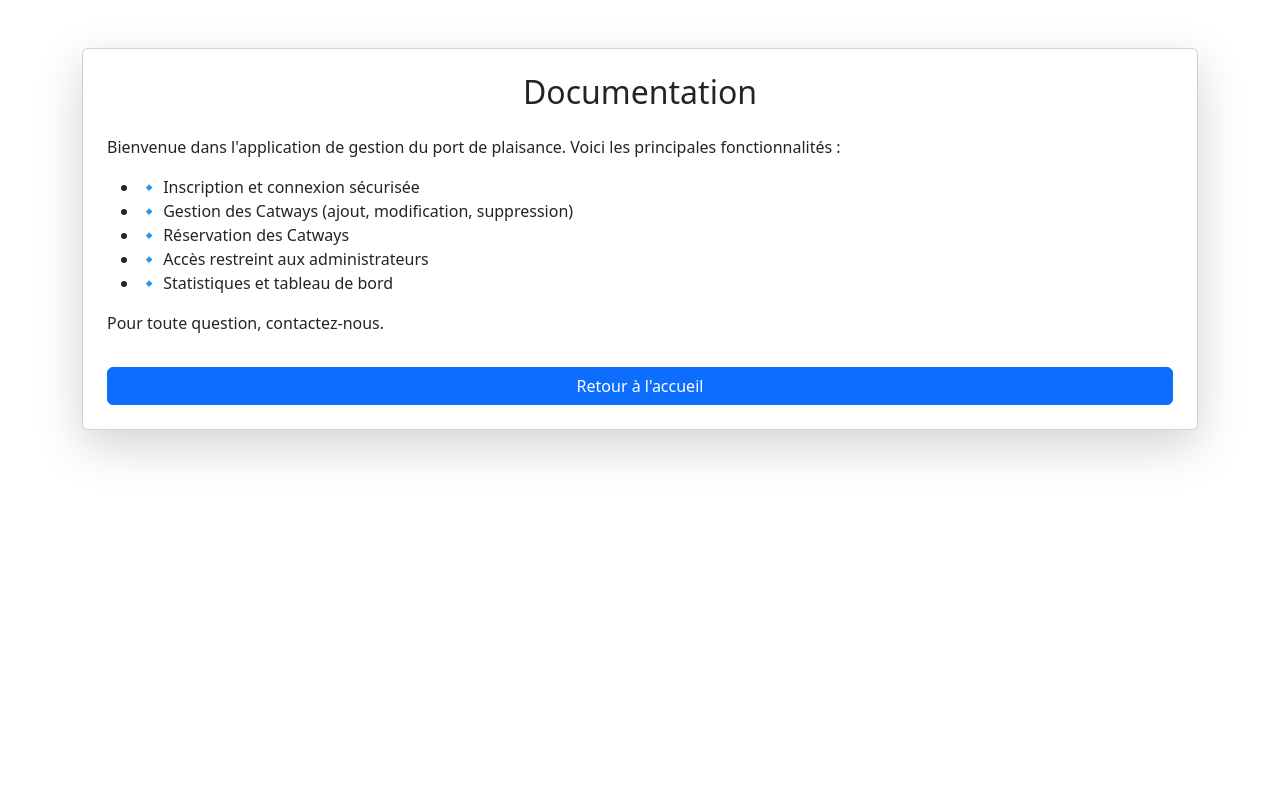
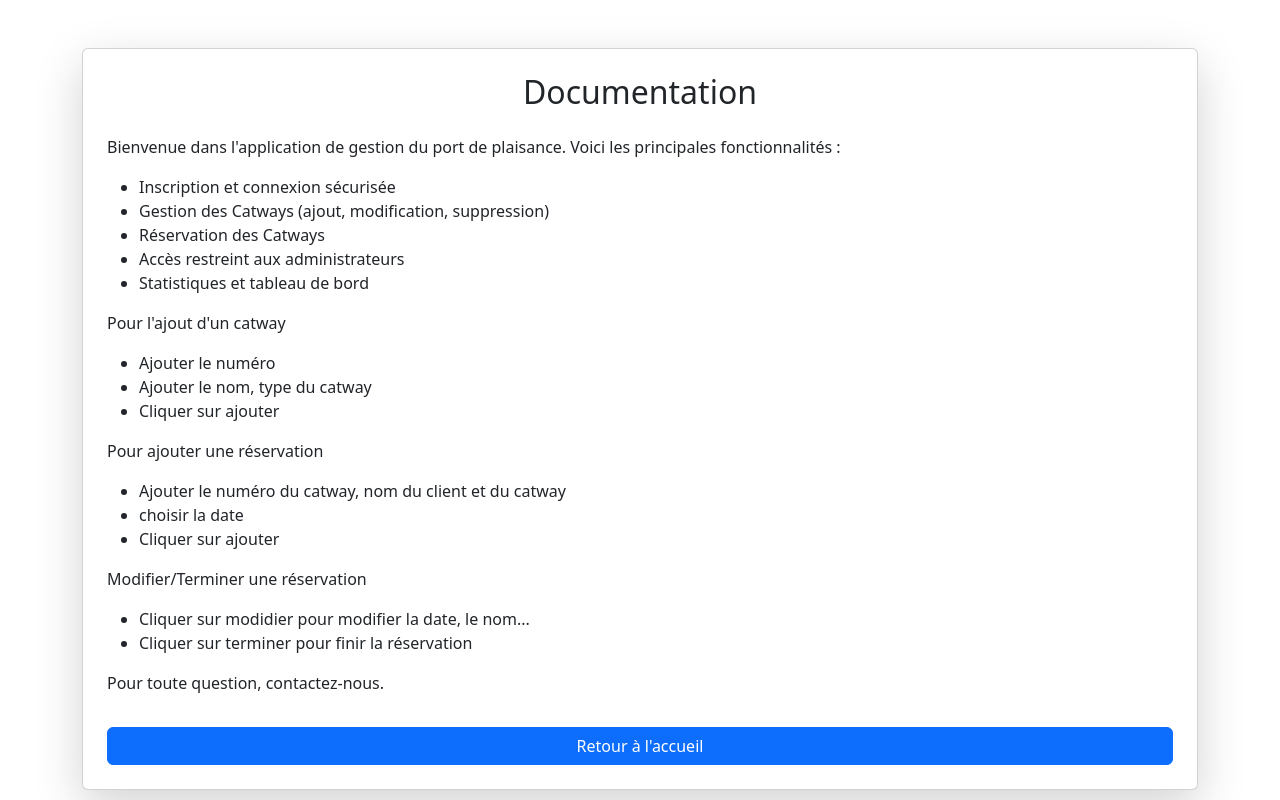
Before and after one commit to Romain-da/port-de-plaisance, a React (Create React App) app in the folder frontend/: page /documentation in a window 1280 px wide. Built offline with nearby package versions, Linux system fonts and the light colour scheme.

Commit message:
maj reservation

```diff
--- a/frontend/src/components/Documentation.js
+++ b/frontend/src/components/Documentation.js
@@ -13,12 +13,30 @@ const Documentation = () => {
                     Bienvenue dans l'application de gestion du port de plaisance. Voici les principales fonctionnalités :
                 </p>
                 <ul>
-                    <li>🔹 Inscription et connexion sécurisée</li>
-                    <li>🔹 Gestion des Catways (ajout, modification, suppression)</li>
-                    <li>🔹 Réservation des Catways</li>
-                    <li>🔹 Accès restreint aux administrateurs</li>
-                    <li>🔹 Statistiques et tableau de bord</li>
+                    <li>Inscription et connexion sécurisée</li>
+                    <li>Gestion des Catways (ajout, modification, suppression)</li>
+                    <li>Réservation des Catways</li>
+                    <li>Accès restreint aux administrateurs</li>
+                    <li>Statistiques et tableau de bord</li>
                 </ul>
+                <p>Pour l'ajout d'un catway</p>
+                <ul>
+                    <li>Ajouter le numéro</li>
+                    <li>Ajouter le  nom, type du catway</li>
+                    <li>Cliquer sur ajouter</li>
+                </ul>
+                <p>Pour ajouter une réservation</p>
+                <ul>
+                    <li>Ajouter le numéro du catway, nom du client et du catway</li>
+                    <li>choisir la date</li>
+                    <li>Cliquer sur ajouter</li>
+                </ul>
+                <p>Modifier/Terminer une réservation</p>
+                <ul>
+                    <li>Cliquer sur modidier pour modifier la date, le nom...</li>
+                    <li>Cliquer sur terminer pour finir la réservation</li>
+                </ul>
+
                 <p>Pour toute question, contactez-nous.</p>
                 <Button className="mt-3" onClick={() => navigate("/")}>Retour à l'accueil</Button>
             </Card>
--- a/frontend/src/components/ReservationList.js
+++ b/frontend/src/components/ReservationList.js
@@ -70,22 +70,18 @@ const ReservationList = ({ token, reservations, setReservations, role }) => {
     };
 
     // Terminer une réservation (admin uniquement) et rendre le catway disponible
-    const handleFinishReservation = async (id, catwayNumber) => {
+    const handleFinishReservation = async (id) => {
         try {
-            await axios.put(`${API_BASE_URL}/api/reservations/${id}/finish`, {}, {
+            const response = await axios.put(`${API_BASE_URL}/api/reservations/${id}/finish`, {}, {
                 headers: { Authorization: `Bearer ${token}` },
             });
 
-            // Met à jour l'état du catway en "disponible"
-            await axios.put(
-                `${API_BASE_URL}/api/catways/updateStatus/${catwayNumber}`,
-                { catwayState: "disponible" },
-                { headers: { Authorization: `Bearer ${token}` } }
-            );
+            console.log("Réservation terminée :", response.data);
 
-            setReservations(reservations.filter(res => res._id !== id)); // Supprime la réservation terminée
+            // Mettre à jour la liste des réservations après suppression
+            setReservations(reservations.filter(res => res._id !== id));
         } catch (error) {
-            console.error("Erreur lors de la validation de la réservation", error);
+            console.error("Erreur lors de la validation de la réservation :", error.response?.data || error.message);
         }
     };
 
```
Also changed, not shown: 1 other file (tests, documents, lock files or other folders).
